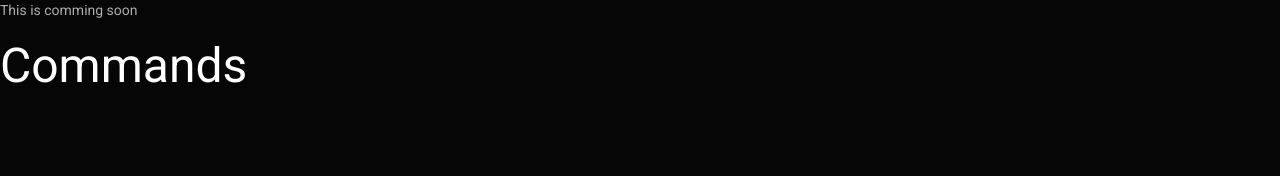
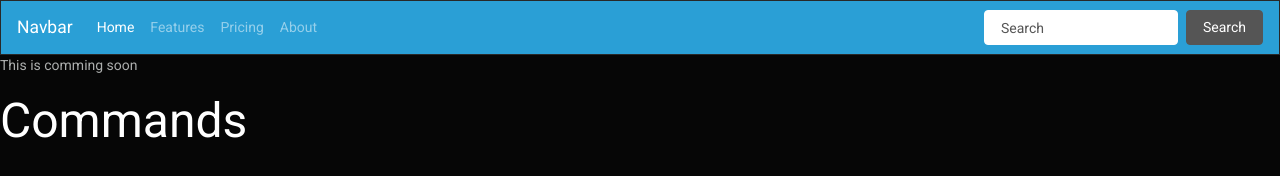
Before and after one commit to insberr/SpiderBot-Code-old, a website: page docs/index.html in a window 1280 px wide. Drawn offline with Linux system fonts and the light colour scheme.

Commit message:
Update index.html

```diff
--- a/docs/index.html
+++ b/docs/index.html
@@ -6,6 +6,33 @@
     <link rel="stylesheet" href="./bootstrap.min.css" type="text/css" />
   </head>
   <body>
+    <nav class="navbar navbar-expand-lg navbar-dark bg-primary">
+  <a class="navbar-brand" href="#">Navbar</a>
+  <button class="navbar-toggler" type="button" data-toggle="collapse" data-target="#navbarColor01" aria-controls="navbarColor01" aria-expanded="false" aria-label="Toggle navigation">
+    <span class="navbar-toggler-icon"></span>
+  </button>
+
+  <div class="collapse navbar-collapse" id="navbarColor01">
+    <ul class="navbar-nav mr-auto">
+      <li class="nav-item active">
+        <a class="nav-link" href="#">Home <span class="sr-only">(current)</span></a>
+      </li>
+      <li class="nav-item">
+        <a class="nav-link" href="#">Features</a>
+      </li>
+      <li class="nav-item">
+        <a class="nav-link" href="#">Pricing</a>
+      </li>
+      <li class="nav-item">
+        <a class="nav-link" href="#">About</a>
+      </li>
+    </ul>
+    <form class="form-inline my-2 my-lg-0">
+      <input class="form-control mr-sm-2" type="text" placeholder="Search">
+      <button class="btn btn-secondary my-2 my-sm-0" type="submit">Search</button>
+    </form>
+  </div>
+</nav>
     <p>This is comming soon</p>
     <h2>Commands</h2>
   </body>
```
